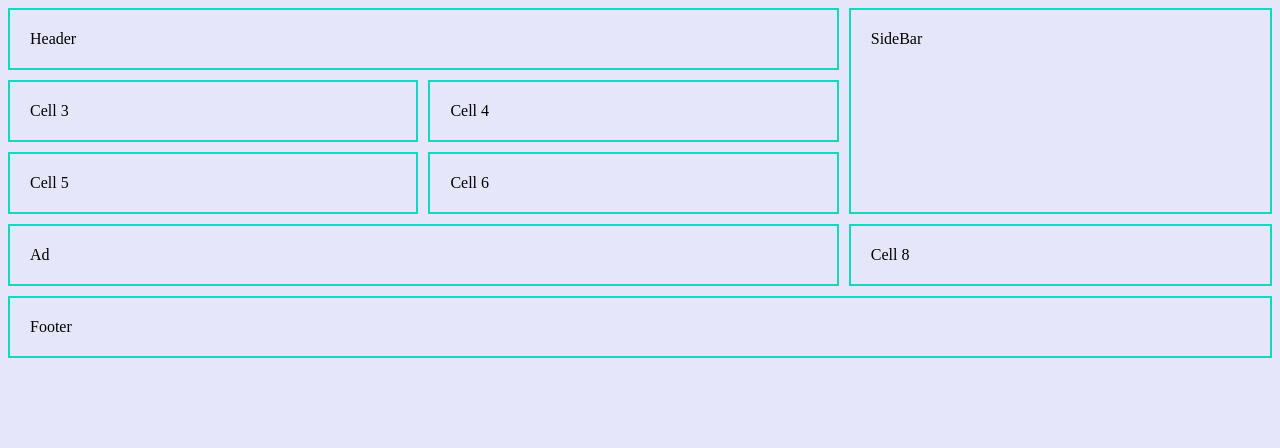
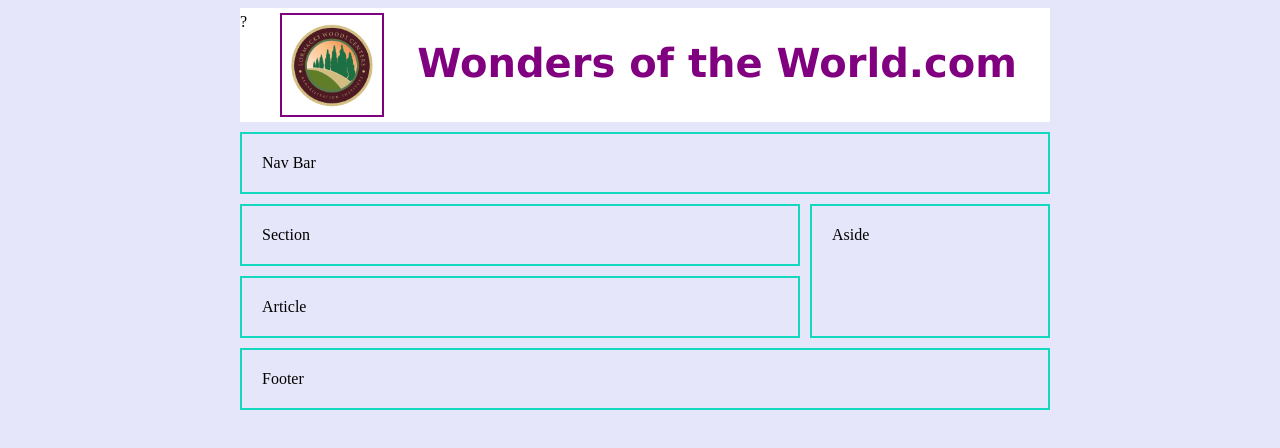
Before and after one commit to dollchuu/html-css-course, a plain HTML site: page grid.html in a window 1280 px wide. Drawn offline with Linux system fonts and the light colour scheme.

Commit message:
Usando Semantic Tags para formar grid e importar Google Fonts

```diff
--- a/css/styles.css
+++ b/css/styles.css
@@ -23,10 +23,14 @@
     background-color: rgb(255, 255, 255);
     padding-top: 5px;
     padding-bottom: 5px;
+    display: grid;
+    grid-template-columns: auto auto auto;
 }
 
 .header h1 {
     color: purple;
+    font-family: Verdana, Geneva, Tahoma, sans-serif;
+    font-size: 40px;
 }
 
 .welcome {
@@ -70,9 +74,11 @@
 
 .grid-container {
     display: grid;
-    grid-template-columns: auto auto auto;
+    grid-template-columns: 70% 30%;
     grid-column-gap: 10px;
     grid-row-gap: 10px;
+    width: 800px;
+    margin: auto;
 }
 
 .grid-item {
@@ -80,28 +86,27 @@
     padding: 20px;
 }
 
-/*  .grid-item:first {
+.header {
     grid-column-start: 1;
     grid-column-end: 3;
-}   */
 
-.item1 {
+}
+
+.nav {
+    grid-area: 2 / 1 / span 1 / span 2;
+}
+
+.sidebar {
+    grid-row-start: 3;
+    grid-row-end: 5;
+    grid-column-start: 2;
+}
+
+.footer {
+    grid-area: 5 / 1 / span 1 / span 2;
+}
+
+.ad {
     grid-column-start: 1;
     grid-column-end: 3;
 }
-
-.item2 {
-    grid-row-start: 1;
-    grid-column-start: 3;
-    grid-row-end: 4;
-}
-
-.item7 {
-    grid-column-start: 1;
-    grid-column-end: 3;
-}
-
-.item9 {
-    grid-column-start: 1;
-    grid-column-end: 4;
-}
--- a/grid.html
+++ b/grid.html
@@ -8,15 +8,33 @@
     <body>
 
     <div class="grid-container">
-        <div class="grid-item item1">Header</div>
-        <div class="grid-item item2">SideBar</div>
-        <div class="grid-item">Cell 3</div>
-        <div class="grid-item">Cell 4</div>
-        <div class="grid-item">Cell 5</div>
-        <div class="grid-item">Cell 6</div>
-        <div class="grid-item item7">Ad</div>
-        <div class="grid-item">Cell 8</div>
-        <div class="grid-item item9">Footer</div>
+        <header class="header">
+            <div>?</div>
+
+            <img src="images/logo_sample.png" width="100px" />
+            <h1>Wonders of the World.com</h1>
+        </header>
+
+        <nav class="grid-item nav">
+            Nav Bar
+        </nav>
+
+        <section class="grid-item">
+            Section
+        </section>
+
+        <aside class="grid-item sidebar">
+            Aside
+        </aside>
+
+        <article class="grid-item">
+            Article
+        </article>
+
+        <footer class="grid-item footer">
+            Footer
+        </footer>
+
     </div>
 
 
```
Also changed, not shown: images/logo_sample.png (added).
